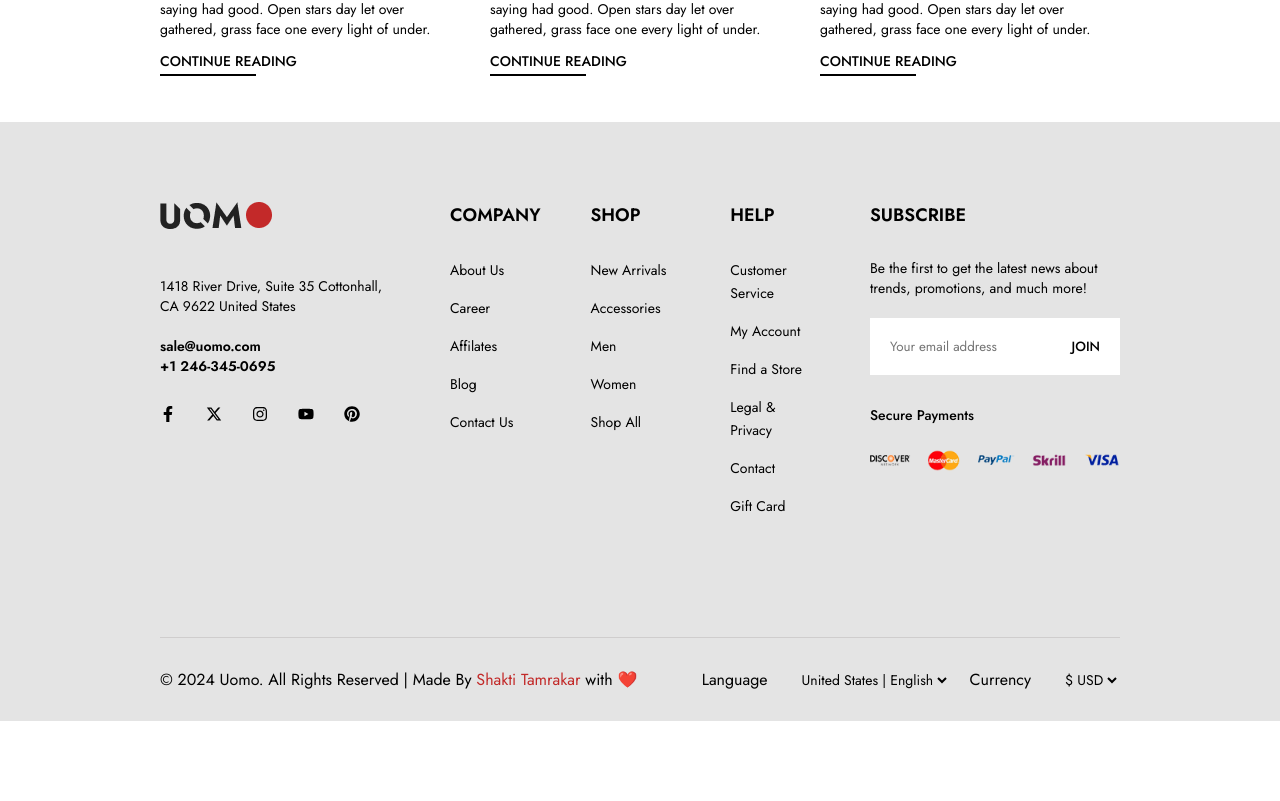
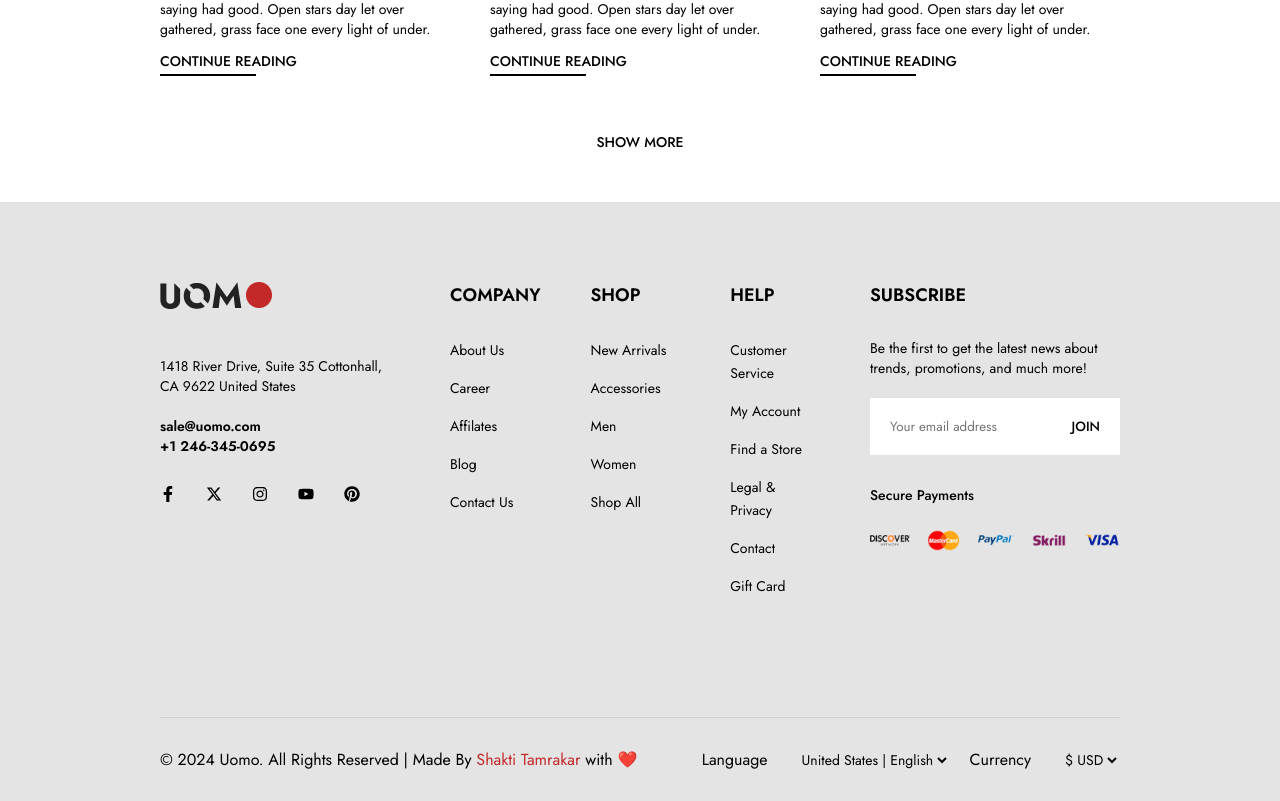
Before and after one commit to AgriSync-Dev/Ecommerce-Summer-App, a React (Create React App) app: page /blog in a window 1280 px wide. Shown: the part 1581-2382 px from the top of the page. Before the commit the page ends 2302 px from the top, so only its background shows below. Built offline with nearby package versions, Linux system fonts and the light colour scheme.

Commit message:
"Added cursor pointer to icons and links in BlogDetails and BlogList components, and implemented smooth scrolling to top on click events."

```diff
--- a/src/Components/Blog/BlogDetails/BlogDetails.css
+++ b/src/Components/Blog/BlogDetails/BlogDetails.css
@@ -162,6 +162,7 @@
 .blogDetailsNextPrevContainerIcon {
   display: flex;
   align-items: center;
+  cursor: pointer;
 }
 
 .blogDetailsNextPrevContainerIcon p {
@@ -188,6 +189,7 @@
   display: flex;
   align-items: center;
   justify-content: right;
+  cursor: pointer;
 }
 
 .blogDetailsNextPrevContainerIcon2 p {
--- a/src/Components/Blog/BlogDetails/BlogDetails.jsx
+++ b/src/Components/Blog/BlogDetails/BlogDetails.jsx
@@ -14,6 +14,12 @@ import { GoChevronLeft } from "react-icons/go";
 import { GoChevronRight } from "react-icons/go";
 
 const BlogDetails = () => {
+  const scrollToTop = () => {
+    window.scrollTo({
+      top: 0,
+      behavior: "smooth",
+    });
+  };
   return (
     <div>
       <div className="blogDetailsSection">
@@ -135,14 +141,20 @@ const BlogDetails = () => {
           </div>
           <div className="blogDetailsNextPrev">
             <div className="blogDetailsNextPrevContainer">
-              <div className="blogDetailsNextPrevContainerIcon">
+              <div
+                className="blogDetailsNextPrevContainerIcon"
+                onClick={scrollToTop}
+              >
                 <GoChevronLeft size={20} />
                 <p>PREVIOUS POST</p>
               </div>
               <p>Given Set was without from god divide rule Hath</p>
             </div>
             <div className="blogDetailsNextPrevContainer">
-              <div className="blogDetailsNextPrevContainerIcon2">
+              <div
+                className="blogDetailsNextPrevContainerIcon2"
+                onClick={scrollToTop}
+              >
                 <p>NEXT POST</p>
                 <GoChevronRight size={20} />
               </div>
--- a/src/Components/Blog/BlogList/BlogList.css
+++ b/src/Components/Blog/BlogList/BlogList.css
@@ -125,6 +125,15 @@
   width: 100%;
 }
 
+.blogListShowMore {
+  text-align: center;
+  font-size: 14px;
+  font-weight: 500;
+  text-transform: uppercase;
+  margin-top: 60px;
+  cursor: pointer;
+}
+
 /* responsive */
 
 @media screen and (max-width: 1210px) {
--- a/src/Components/Blog/BlogList/BlogList.jsx
+++ b/src/Components/Blog/BlogList/BlogList.jsx
@@ -6,6 +6,13 @@ import BlogData from "../../../Data/BlogData";
 import { Link } from "react-router-dom";
 
 const BlogList = () => {
+  const scrollToTop = () => {
+    window.scrollTo({
+      top: 0,
+      behavior: "smooth",
+    });
+  };
+
   return (
     <div>
       <div className="blogListSection">
@@ -34,7 +41,9 @@ const BlogList = () => {
                   <p>{blogPost.blogDate}</p>
                 </div>
                 <div className="blogPostContentHeading">
-                  <Link to="/BlogDetails">{blogPost.blogHeading}</Link>
+                  <Link to="/BlogDetails" onClick={scrollToTop}>
+                    {blogPost.blogHeading}
+                  </Link>
                 </div>
                 <div className="blogPostContentDescription">
                   <p>
@@ -44,12 +53,17 @@ const BlogList = () => {
                   </p>
                 </div>
                 <div className="blogPostContentReadMore">
-                  <Link to="/BlogDetails">Continue Reading</Link>
+                  <Link to="/BlogDetails" onClick={scrollToTop}>
+                    Continue Reading
+                  </Link>
                 </div>
               </div>
             </div>
           ))}
         </div>
+        <p className="blogListShowMore" onClick={scrollToTop}>
+          Show More
+        </p>
       </div>
     </div>
   );
```
